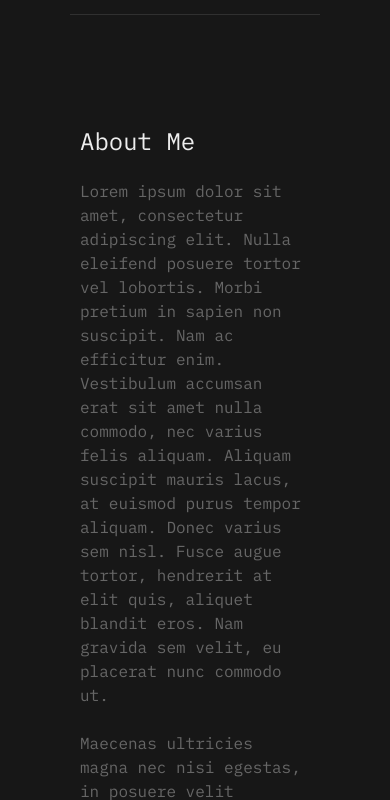
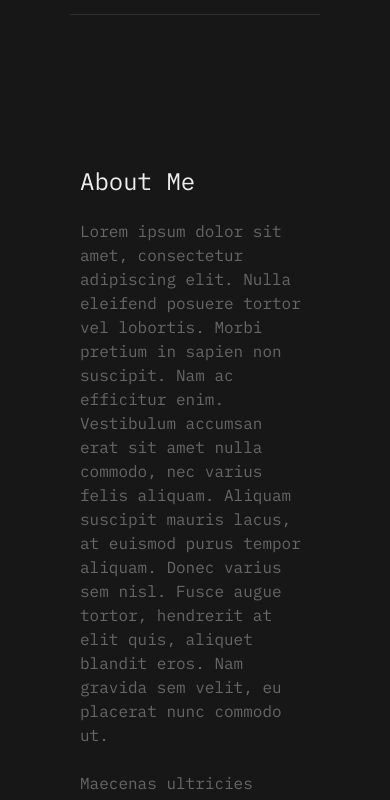
Before and after one commit to JamesN-dev/jamesn.design, a plain HTML site: page index.html in a window 390 px wide. Shown: the part 660-1460 px from the top of the page. Drawn offline with Linux system fonts and the light colour scheme.

Commit message:
added padding to push about me to second page on mobile.

```diff
--- a/index.html
+++ b/index.html
@@ -80,7 +80,7 @@
 <hr id="about" class="uk-margin-xlarge-top uk-margin-xlarge-bottom uk-margin-xlarge-left uk-margin-xlarge-right uk-padding-large uk-padding-remove-left uk-padding-remove-right uk-padding-remove-top" >
 
 <!-- About Me -->
-<section class="uk-margin-small-left uk-margin-small-right uk-margin-xlarge-top uk-margin-xlarge-bottom">
+<section class="uk-margin-small-left uk-margin-small-right uk-margin-xlarge-top uk-margin-xlarge-bottom uk-padding-large uk-padding-remove-left uk-padding-remove-right uk-padding-remove-bottom">
 <h3 class="uk-margin-xlarge-left uk-light">About Me</h3>
 <!-- Change here to ur paragraph -->
 <p class="uk-margin-xlarge-left uk-margin-xlarge-right">Lorem ipsum dolor sit amet, consectetur adipiscing elit. Nulla eleifend posuere tortor vel lobortis. Morbi pretium in sapien non suscipit. Nam ac efficitur enim. Vestibulum accumsan erat sit amet nulla commodo, nec varius felis aliquam. Aliquam suscipit mauris lacus, at euismod purus tempor aliquam. Donec varius sem nisl. Fusce augue tortor, hendrerit at elit quis, aliquet blandit eros. Nam gravida sem velit, eu placerat nunc commodo ut. <br><br>Maecenas ultricies magna nec nisi egestas, in posuere velit tincidunt. Nam quis turpis non ligula dapibus bibendum sit amet at felis. Vestibulum ornare tempor nulla, quis sodales ex consequat vel. Morbi sollicitudin ligula eget mattis euismod. Nulla scelerisque malesuada arcu a vulputate. Phasellus ac lectus consequat, eleifend libero id, tincidunt lectus. Sed tempus gravida odio, sed semper neque aliquet imperdiet.</p>
```
